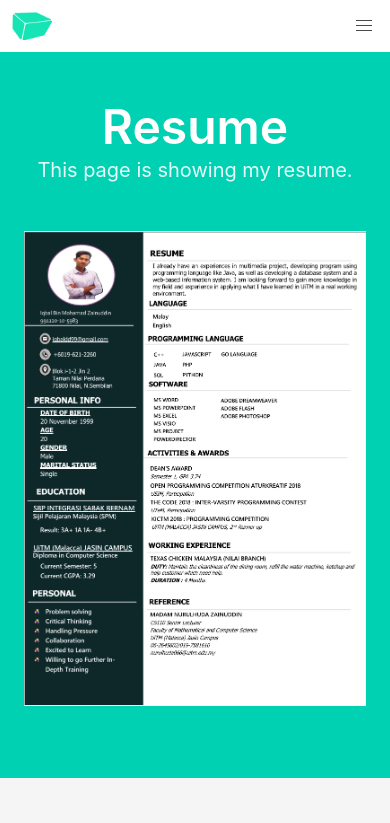
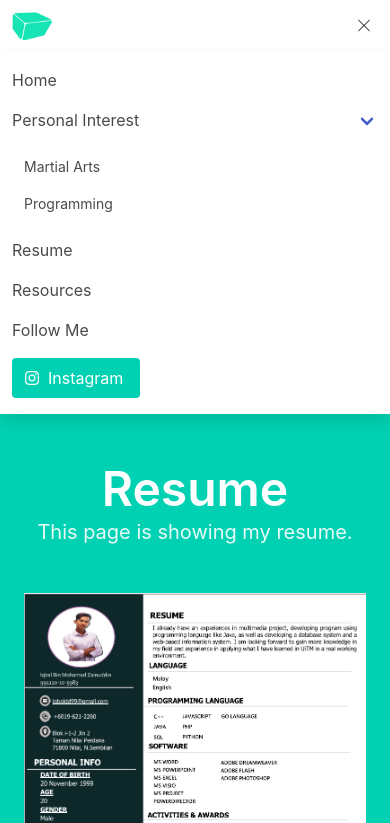
Before and after one commit to iqbalzainuddin/personalwebsite, a plain HTML site: page resume.html in a window 390 px wide. Both pictures are taken after a click on the button 364 px from the left and 26 px from the top of the page. Shown: the top 823 px of the page. Drawn offline with nearby package versions, Linux system fonts and the light colour scheme.

Commit message:
Improve Responsiveness

```diff
--- a/index.html
+++ b/index.html
@@ -10,6 +10,7 @@
 
     <link rel="stylesheet" href="node_modules/bulma/css/bulma.css">
     <link rel="stylesheet" href="node_modules/fontawesome-free/css/all.css">
+    <script src="js/app.js"></script>
 </head>
 <body>
     <nav class="navbar" role="navigation" aria-label="main navigation">
@@ -140,7 +141,7 @@
     <section class="hero">
         <div class="hero-body bg-2">
             <div class="container">
-                <div class="columns is-multiline is-mobile">
+                <div class="columns is-multiline is-desktop">
                     <div class="column is-1"></div>
                     <div class="column is-5">
                         <div class="card h-100">
@@ -223,7 +224,7 @@
     <section class="hero">
         <div class="hero-body bg-3">
             <div class="container">
-                <div class="columns is-multiline is-mobile">
+                <div class="columns is-multiline is-desktop">
                     <div class="column is-3"></div>
                     <div class="column is-3">
                         <a class="hoverImages" href="interest1.html">
--- /dev/null
+++ b/js/app.js
@@ -0,0 +1,25 @@
+document.addEventListener('DOMContentLoaded', () => {
+
+    // Get all "navbar-burger" elements
+    const $navbarBurgers = Array.prototype.slice.call(document.querySelectorAll('.navbar-burger'), 0);
+
+    // Check if there are any navbar burgers
+    if ($navbarBurgers.length > 0) {
+
+      // Add a click event on each of them
+      $navbarBurgers.forEach( el => {
+        el.addEventListener('click', () => {
+
+          // Get the target from the "data-target" attribute
+          const target = el.dataset.target;
+          const $target = document.getElementById(target);
+
+          // Toggle the "is-active" class on both the "navbar-burger" and the "navbar-menu"
+          el.classList.toggle('is-active');
+          $target.classList.toggle('is-active');
+
+        });
+      });
+    }
+
+  });
--- a/resume.html
+++ b/resume.html
@@ -10,6 +10,7 @@
 
     <link rel="stylesheet" href="node_modules/bulma/css/bulma.css">
     <link rel="stylesheet" href="node_modules/fontawesome-free/css/all.css">
+    <script src="js/app.js"></script>
 </head>
 <body>
     <nav class="navbar" role="navigation" aria-label="main navigation">
```
Also changed, not shown: interest1.html (+1 -0 lines), interest2.html (+1 -0 lines), resource.html (+2 -1 lines).
